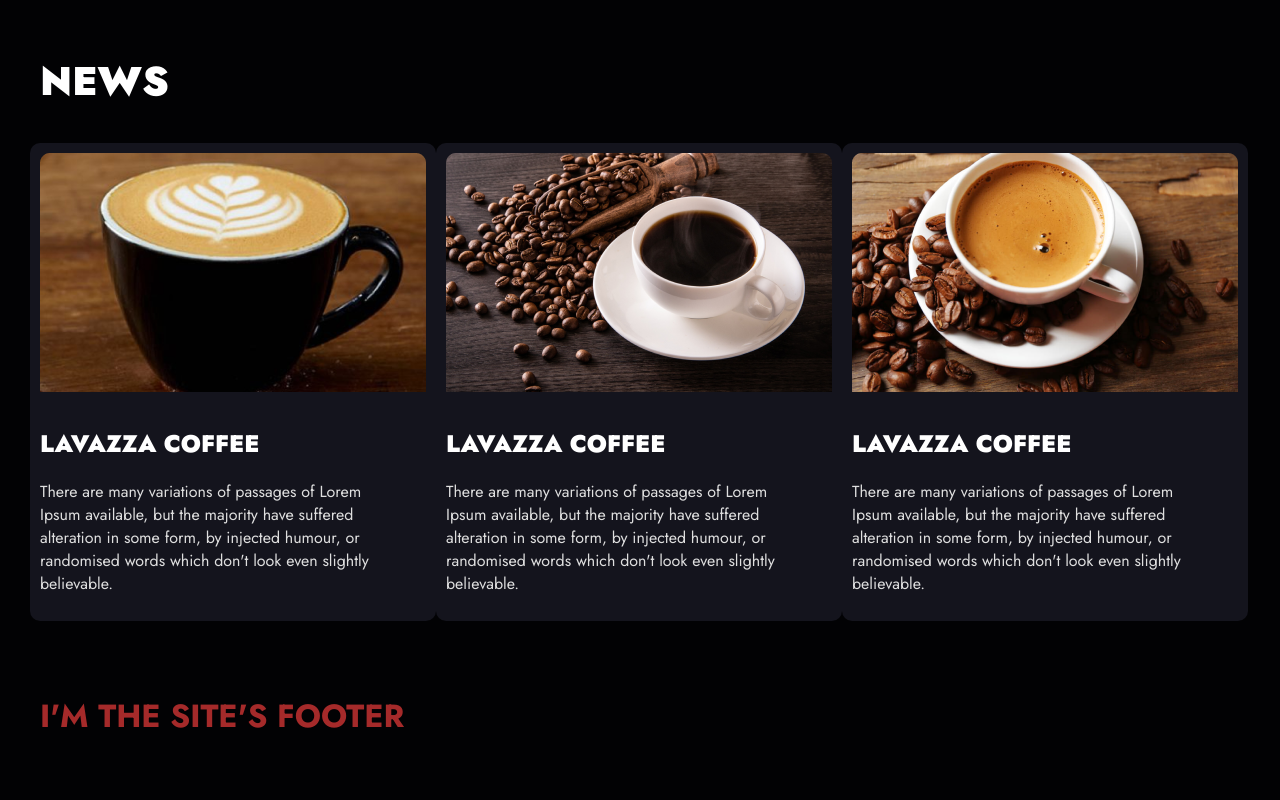
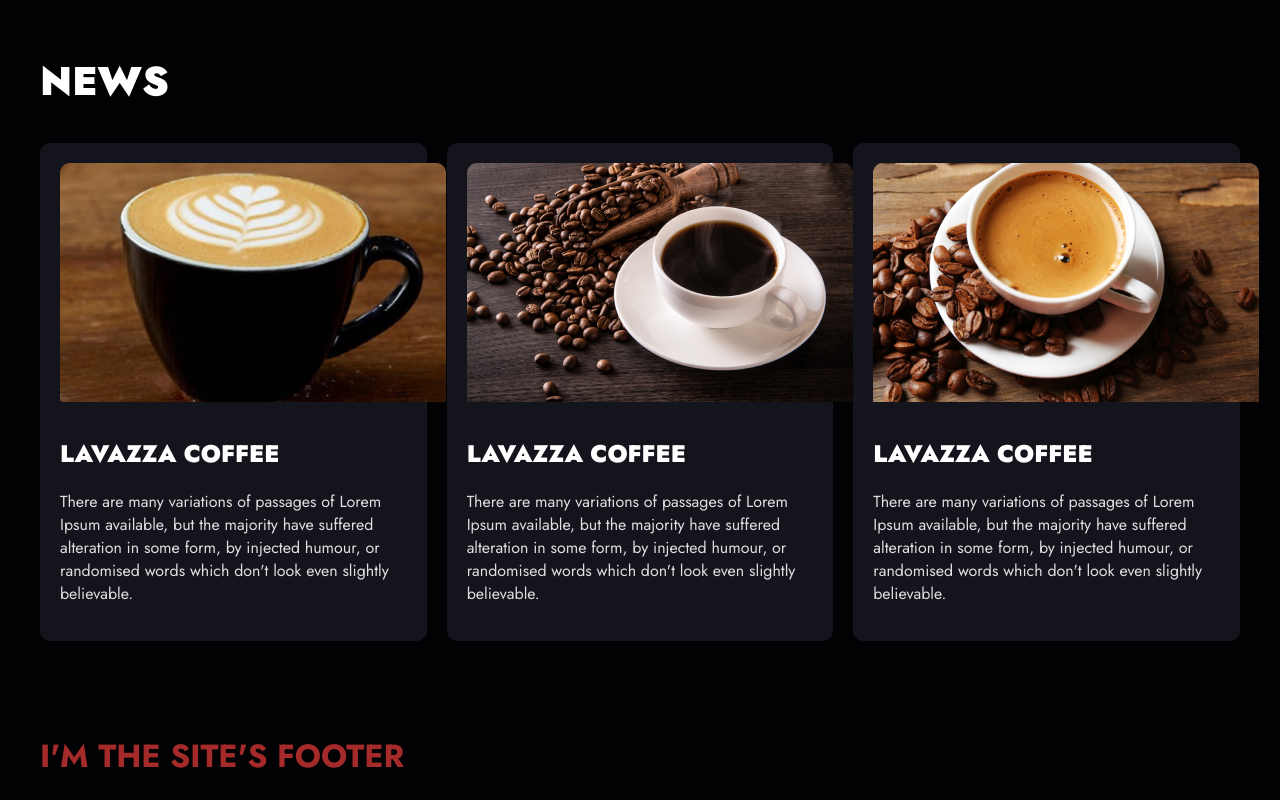
Before and after one commit to AffectVladislav/Layout_coffee, a plain HTML site: page index.html in a window 1280 px wide. Shown: the part 2174-2974 px from the top of the page. Before the commit the page ends 2934 px from the top, so only its background shows below. Drawn offline with Linux system fonts and the light colour scheme.

Commit message:
TIK_003: news style

```diff
--- a/css/style.css
+++ b/css/style.css
@@ -405,13 +405,10 @@ img {
 }
 
 .new__block {
-    display: block;
-    padding: 10px;
-    border-radius: 10px;
+    width: 33.33%;
+    padding: 0 10px;
+    margin-bottom: 20px;
 
-    background-color: #14141D;
-
-    transition: background-color .2s ease;
 }
 
 .new__block:hover {
@@ -419,12 +416,20 @@ img {
 }
 
 .block__content {
+    display: block;
+    padding: 20px;
+    border-radius: 10px;
+
+    background-color: #14141D;
+
+    transition: background-color .2s ease;
 
 }
 
 .news__img {
     height: 240;
     width: 390;
+    margin: 0 auto;
 }
 
 .text__news {
```
Also changed, not shown: index.html (+1 -1 lines).
